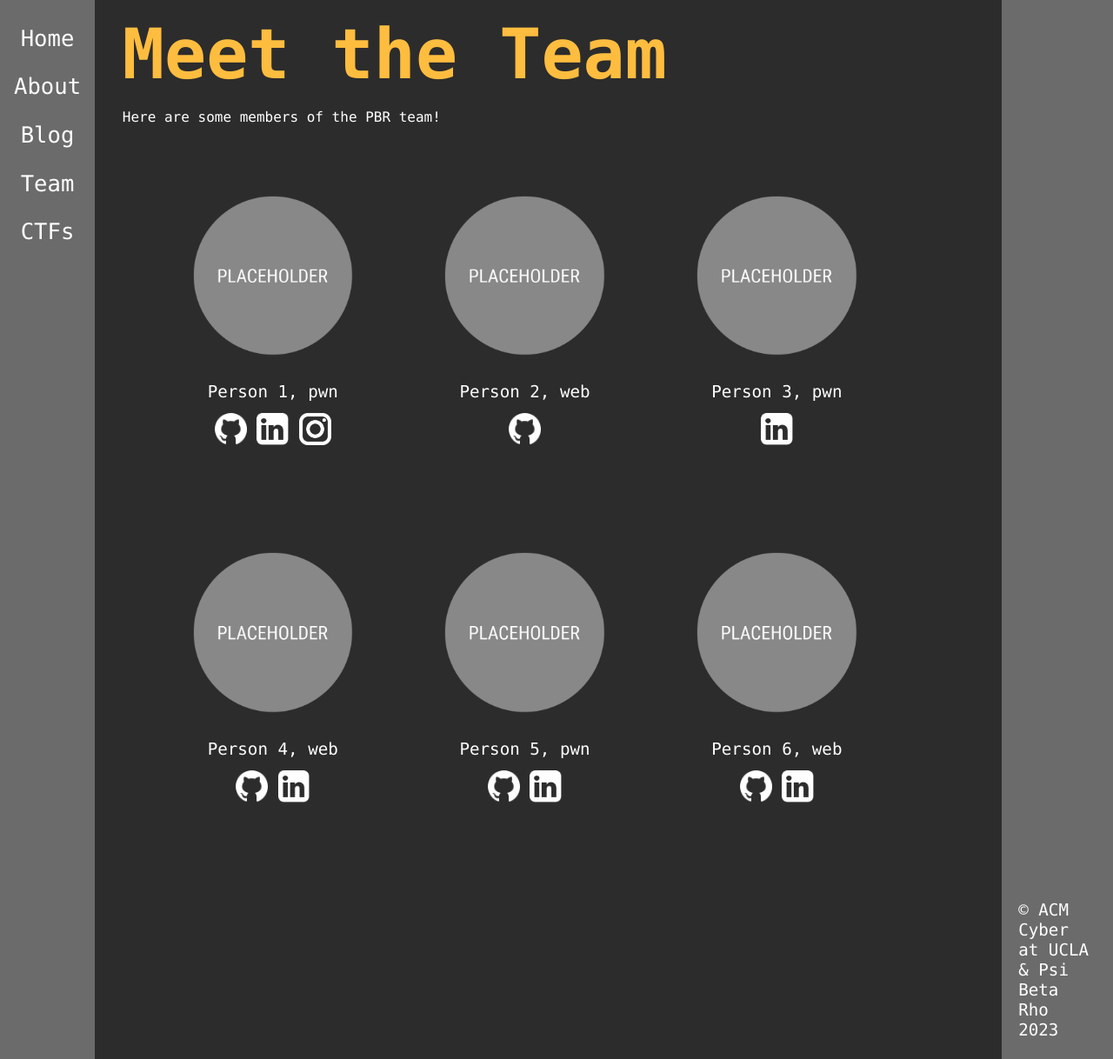
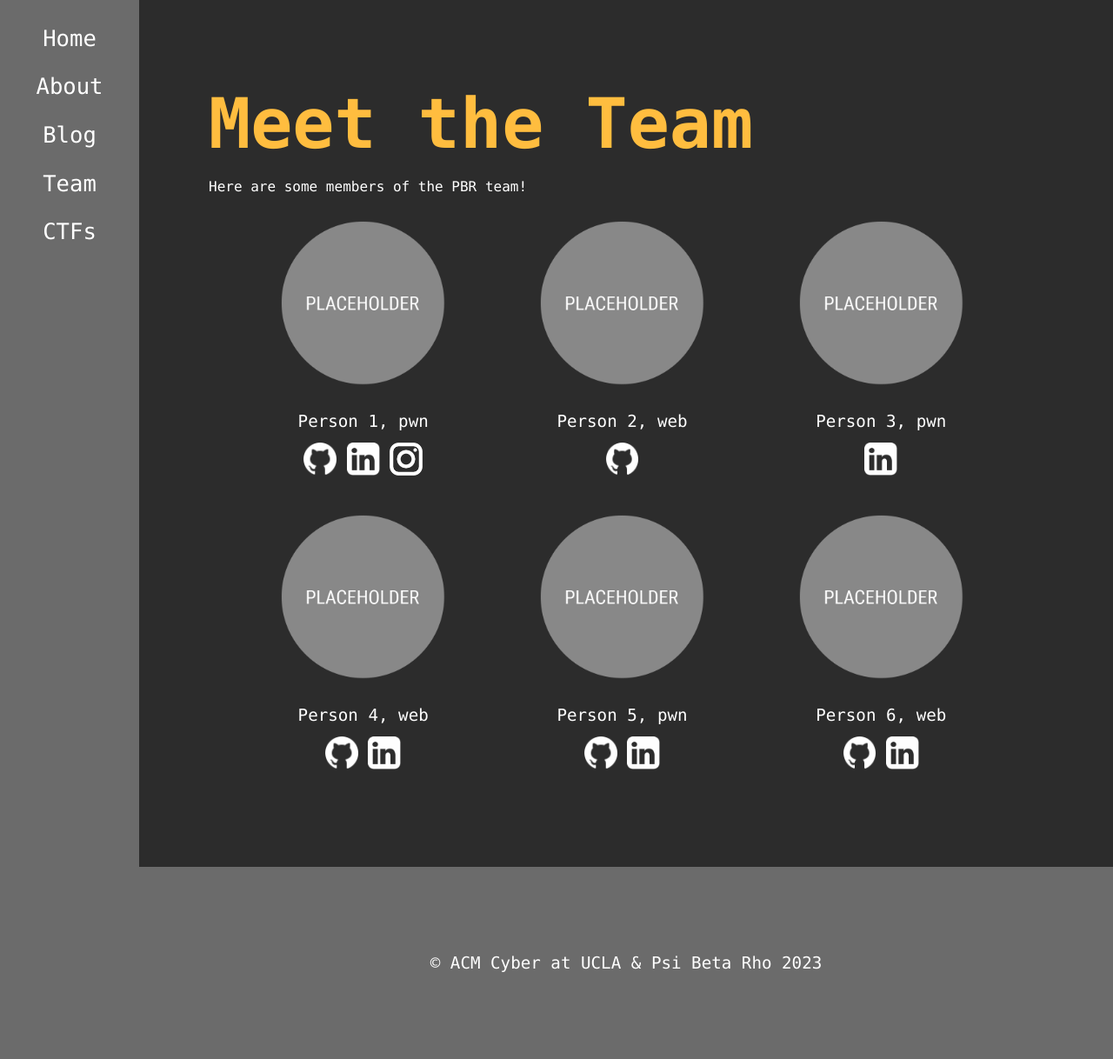
Before and after one commit to pbrucla/pbrucla.github.io, a Jekyll site: the page built from team.html, in a window 1280 px wide and 1218 px high. Shown: the whole window at 87% size. Built offline with Jekyll 4.4.1, drawn with Linux system fonts in a browser that asks for light colours.

Commit message:
refactored and fixed some styling

```diff
--- a/_layouts/default.html
+++ b/_layouts/default.html
@@ -5,10 +5,12 @@
     <body>
         {%- include nav.html -%}
 
-        <main>
-            {{ content }}
-        </main>
+        <div class="content">
+            <main>
+                {{ content }}
+            </main>
 
-        {%- include footer.html -%}
+            {%- include footer.html -%}
+        </div>
     </body>
 </html>
--- a/assets/styles/footer.scss
+++ b/assets/styles/footer.scss
@@ -1,15 +1,7 @@
 footer {
     background-color: #6B6B6B;
-    position: fixed;
-    top: 0;
-    right: 0;
-    bottom: 0;
-    width: 10%;
     font-size: 1.5vw;
-
-    p {
-        position: absolute;
-        bottom: 0;
-        padding: 0.2rem 1.5vw;
-    }
+    width: 100%;
+    text-align: center;
+    padding: 5rem 0;
 }
--- a/assets/styles/global.scss
+++ b/assets/styles/global.scss
@@ -10,10 +10,6 @@ body {
     background-color: #2C2C2C;
     color: #FFFFFF;
     font-family: 'IBM Plex Mono', 'Consolas', 'Lucida Console', monospace;
-}
-
-article {
-    margin: 0 5rem;
 }
 
 a {
@@ -38,23 +34,4 @@ img {
     object-fit: cover;
 }
 
-.flex-container {
-    display: flex;
-    margin: 3%;
-    flex-wrap: wrap;
-}
-
-#flex-item {
-    margin: 6%;
-    max-width: 21%;
-    font-size: 120%;
-    line-height: 250%;
-    text-align: center;
-}
-
-#logo {
-    max-width: 20%;
-}
-
-
 @import 'footer', 'nav', 'post', 'main';
--- a/assets/styles/main.scss
+++ b/assets/styles/main.scss
@@ -1,4 +1,29 @@
-main {
-    margin-left: 11%;
-    margin-right: 16%;
+.content {
+    margin-left: 10rem;
+
+    main,
+    article {
+        padding: 5rem;
+        min-height: 50rem;
+    }
 }
+
+// Team Page
+
+.team-flex-container {
+    display: flex;
+    margin: 0 3%;
+    flex-wrap: wrap;
+
+    .member-flex-item {
+        margin: 1.5% 6%;
+        max-width: 21%;
+        font-size: 120%;
+        line-height: 250%;
+        text-align: center;
+    }
+
+    .logo {
+        max-width: 20%;
+    }
+}
--- a/assets/styles/nav.scss
+++ b/assets/styles/nav.scss
@@ -5,6 +5,7 @@ nav {
     left: 0;
     bottom: 0;
     font-size: 2vw;
+    width: 10rem;
 
     ul {
         display: flex;
--- a/team.html
+++ b/team.html
@@ -7,28 +7,28 @@ description: The team members of Psi Beta Rho!
 <h1>Meet the Team</h1>
 <p>Here are some members of the PBR team!</p>
 
-<div class="flex-container">
+<div class="team-flex-container">
     {% for member in site.data.members %}
-        <div id="flex-item">
+        <div class="member-flex-item">
             <img src="assets/images/{{ member.photo }}" />
             <br>
             {{ member.name }}, {{ member.role }}
             <br>
             {% if member.github != null %}
             <a href="https://github.com/{{ member.github }}">
-                <img id="logo" src="assets/images/github.png" />
+                <img class="logo" src="assets/images/github.png" />
             </a>
             {% endif %}
 
             {% if member.linkedin != null %}
             <a href="https://linkedin.com/in/{{ member.linkedin }}">
-                <img id="logo" src="assets/images/linkedin.png" />
+                <img class="logo" src="assets/images/linkedin.png" />
             </a>
             {% endif %}
 
             {% if member.instagram != null %}
             <a href="https://instagram.com/{{ member.instagram }}">
-                <img id="logo" src="assets/images/instagram.png" />
+                <img class="logo" src="assets/images/instagram.png" />
             </a>
             {% endif %}
 
```
